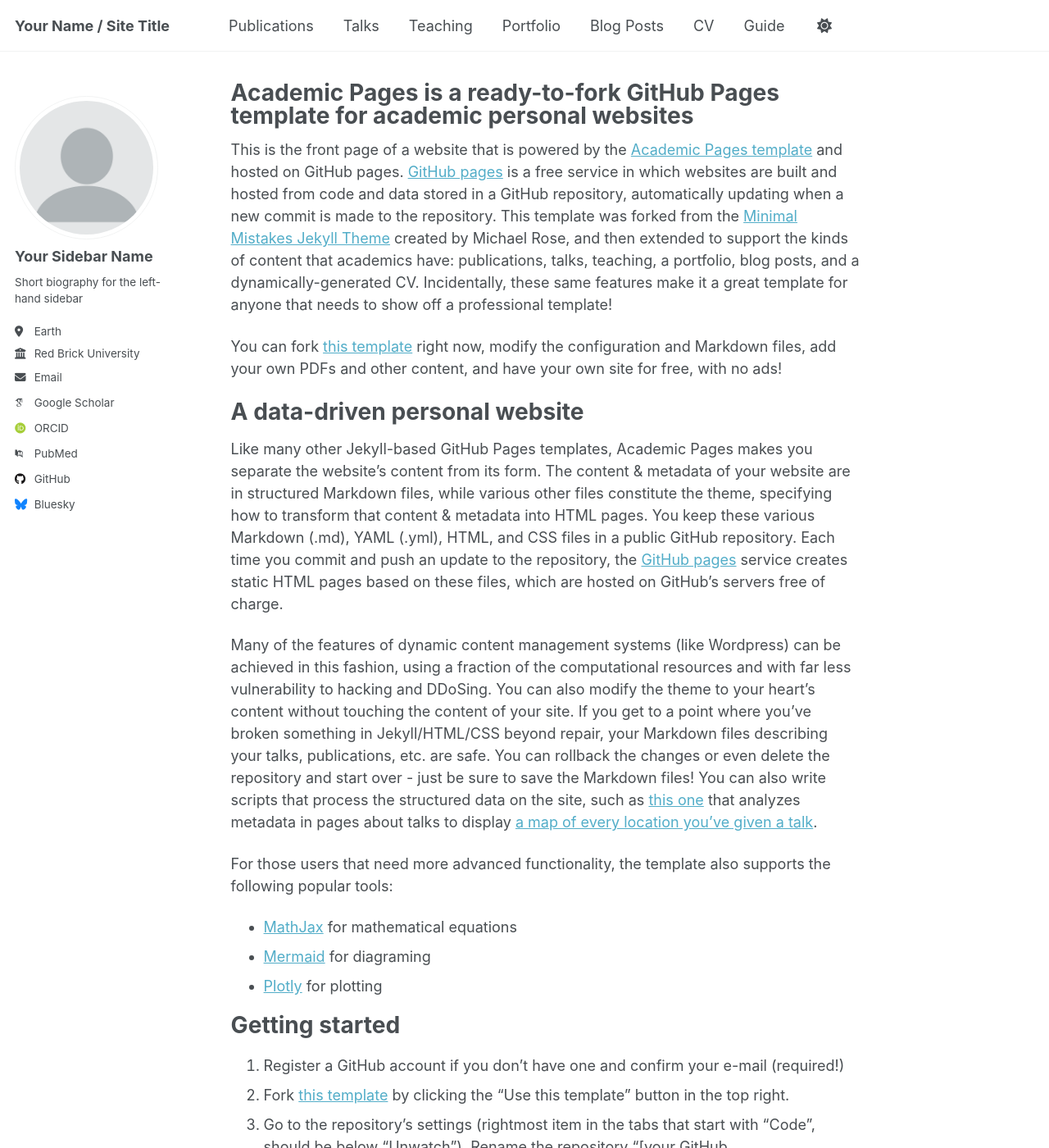
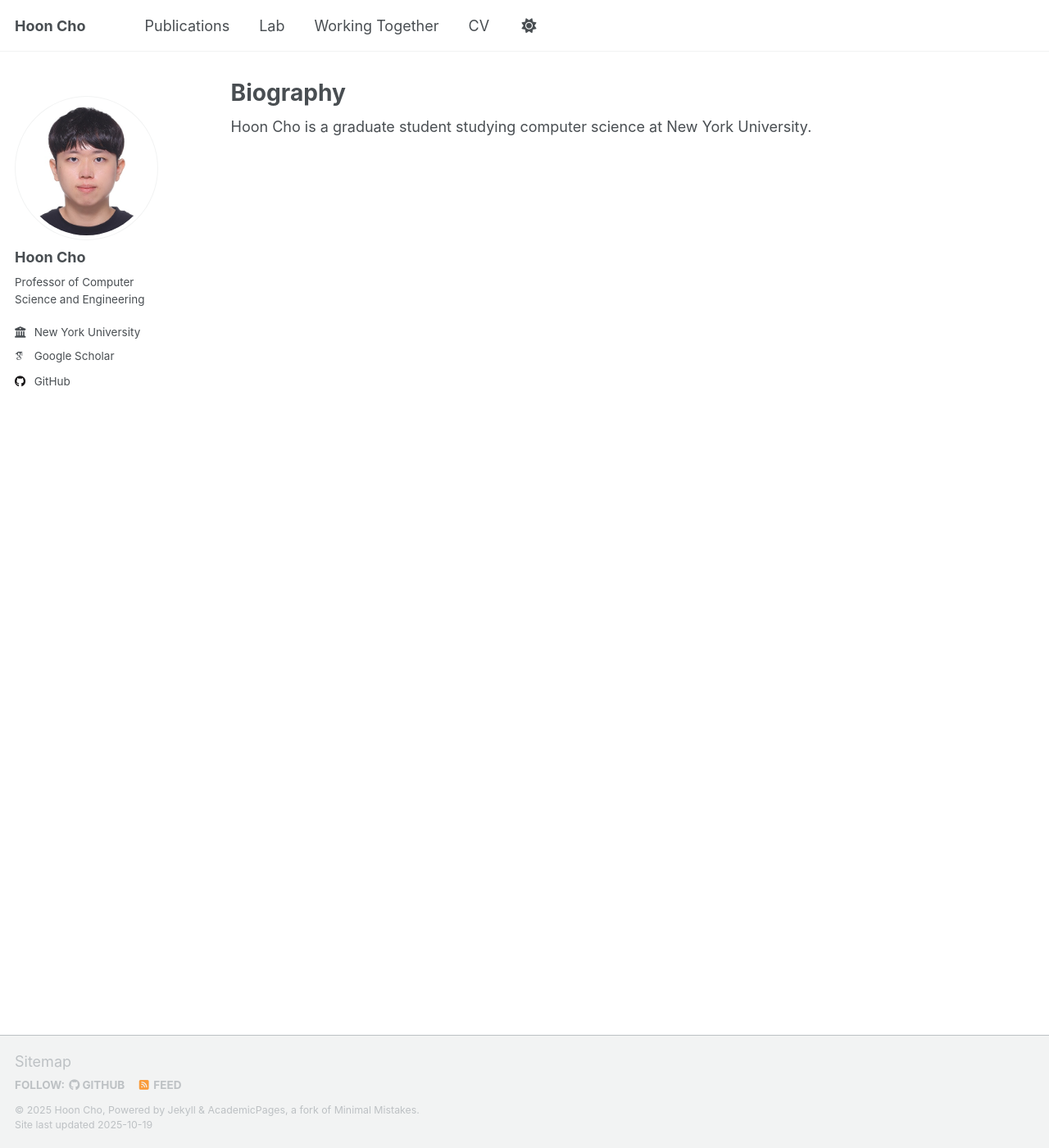
Before and after one commit to donburi82/donburi82.github.io, a Jekyll site: the page built from _pages/about.md, in a window 1280 px wide and 1400 px high. Shown: the whole window at 82% size. Built offline with Jekyll 4.4.1, drawn with Linux system fonts in a browser that asks for light colours; some web fonts are replaced; a script that is not in the unit is left out; some of the changed text lies outside the part shown.

Commit message:
implemented basic changes

```diff
--- a/_config.yml
+++ b/_config.yml
@@ -9,11 +9,11 @@
 # Basic Site Settings
 locale                   : "en-US"
 site_theme               : "default" # Currently available options are "default", "air"
-title                    : "Your Name / Site Title"
+title                    : "Hoon Cho"
 title_separator          : "-"
-name                     : &name "Your Name"
+name                     : &name "Hoon Cho"
 description              : &description "Your Name's academic portfolio"   # Update this with a general description of your site, this is the default if not overridden by a page
-url                      : https://academicpages.github.io # The base hostname & protocol for your site e.g. "https://[your GitHub username].github.io",
+url                      : https://donburi82.github.io # The base hostname & protocol for your site e.g. "https://[your GitHub username].github.io",
                                                            # or if you already have some other page hosted on Github then use "https://[your GitHub username].github.io/[Your Repo Name]"
 baseurl                  : "" # the subpath of your site, e.g. "/blog"
 repository               : "academicpages/academicpages.github.io"
@@ -23,24 +23,24 @@
 #               Additional customization can be done by editing /_includes/author-profile.html
 author:
   # Biographic information
-  avatar           : "profile.png"
-  name             : "Your Sidebar Name"
+  avatar           : "profile.jpg"
+  name             : "Hoon Cho"
   pronouns         : # example: "she/her"
-  bio              : "Short biography for the left-hand sidebar"
-  location         : "Earth"
-  employer         : "Red Brick University"
+  bio              : "Professor of Computer Science and Engineering"
+  location         : # "Earth"
+  employer         : "New York University"
   uri              : # URL
-  email            : "none@example.org"
+  email            : # "none@example.org"
 
   # Academic websites
   academia         : # URL
   arxiv            : # URL - Update with the correct link to your profile
-  googlescholar    : "https://scholar.google.com/citations?user=PS_CX0AAAAAJ"
+  googlescholar    : "https://scholar.google.com/citations?user=dBkGY6gAAAAJ"
   inspire-hep      : # URL
   impactstory      : # URL
-  orcid            : "https://orcid.org/yourorcidurl"
+  orcid            : # "https://orcid.org/yourorcidurl"
   semantic         : # URL
-  pubmed           : "https://www.ncbi.nlm.nih.gov/pubmed/?term=john+snow"
+  pubmed           : # "https://www.ncbi.nlm.nih.gov/pubmed/?term=john+snow"
   researchgate     : # URL
   scopus           : # URL
 
@@ -48,13 +48,13 @@
   bitbucket        : # Username - Update with your username on the site
   codepen          : # Username
   dribbble         : # Username
-  github           : "academicpages"
+  github           : "https://github.com/emblack"
   kaggle           : # Username
   stackoverflow    : # User number or user number and name (i.e., use "1" or "1/jeff-atwood")
 
   # Social media
   artstation       : # Username
-  bluesky          : "bsky.app" # Replace this with you Bluesky username
+  bluesky          : # "bsky.app" # Replace this with you Bluesky username
   facebook         : # Username
   flickr           : # Username
   foursquare       : # Username
@@ -135,7 +135,7 @@
 
 # Social Sharing
 twitter:
-  username               : &twitter
+  username               : # &twitter
 facebook:
   username               :
   app_id                 :
--- a/_pages/about.md
+++ b/_pages/about.md
@@ -1,13 +1,15 @@
 ---
 permalink: /
-title: "Academic Pages is a ready-to-fork GitHub Pages template for academic personal websites"
+title: "Biography"
 author_profile: true
 redirect_from:
   - /about/
   - /about.html
 ---
 
-This is the front page of a website that is powered by the [Academic Pages template](https://github.com/academicpages/academicpages.github.io) and hosted on GitHub pages. [GitHub pages](https://pages.github.com) is a free service in which websites are built and hosted from code and data stored in a GitHub repository, automatically updating when a new commit is made to the repository. This template was forked from the [Minimal Mistakes Jekyll Theme](https://mmistakes.github.io/minimal-mistakes/) created by Michael Rose, and then extended to support the kinds of content that academics have: publications, talks, teaching, a portfolio, blog posts, and a dynamically-generated CV. Incidentally, these same features make it a great template for anyone that needs to show off a professional template!
+Hoon Cho is a graduate student studying computer science at New York University.
+
+<!-- This is the front page of a website that is powered by the [Academic Pages template](https://github.com/academicpages/academicpages.github.io) and hosted on GitHub pages. [GitHub pages](https://pages.github.com) is a free service in which websites are built and hosted from code and data stored in a GitHub repository, automatically updating when a new commit is made to the repository. This template was forked from the [Minimal Mistakes Jekyll Theme](https://mmistakes.github.io/minimal-mistakes/) created by Michael Rose, and then extended to support the kinds of content that academics have: publications, talks, teaching, a portfolio, blog posts, and a dynamically-generated CV. Incidentally, these same features make it a great template for anyone that needs to show off a professional template!
 
  You can fork [this template](https://github.com/academicpages/academicpages.github.io) right now, modify the configuration and Markdown files, add your own PDFs and other content, and have your own site for free, with no ads!
 
@@ -53,4 +55,4 @@
 
 For more info
 ------
-More info about configuring Academic Pages can be found in [the guide](https://academicpages.github.io/markdown/), the [growing wiki](https://github.com/academicpages/academicpages.github.io/wiki), and you can always [ask a question on GitHub](https://github.com/academicpages/academicpages.github.io/discussions). The [guides for the Minimal Mistakes theme](https://mmistakes.github.io/minimal-mistakes/docs/configuration/) (which this theme was forked from) might also be helpful.
+More info about configuring Academic Pages can be found in [the guide](https://academicpages.github.io/markdown/), the [growing wiki](https://github.com/academicpages/academicpages.github.io/wiki), and you can always [ask a question on GitHub](https://github.com/academicpages/academicpages.github.io/discussions). The [guides for the Minimal Mistakes theme](https://mmistakes.github.io/minimal-mistakes/docs/configuration/) (which this theme was forked from) might also be helpful. -->
```
Also changed, not shown: _data/navigation.yml (+20 -12 lines), _lab/lab-1.md (added, +7 -0 lines), _working_together/working_together-1.md (added, +7 -0 lines), images/profile.jpg (added), 1 other file.
